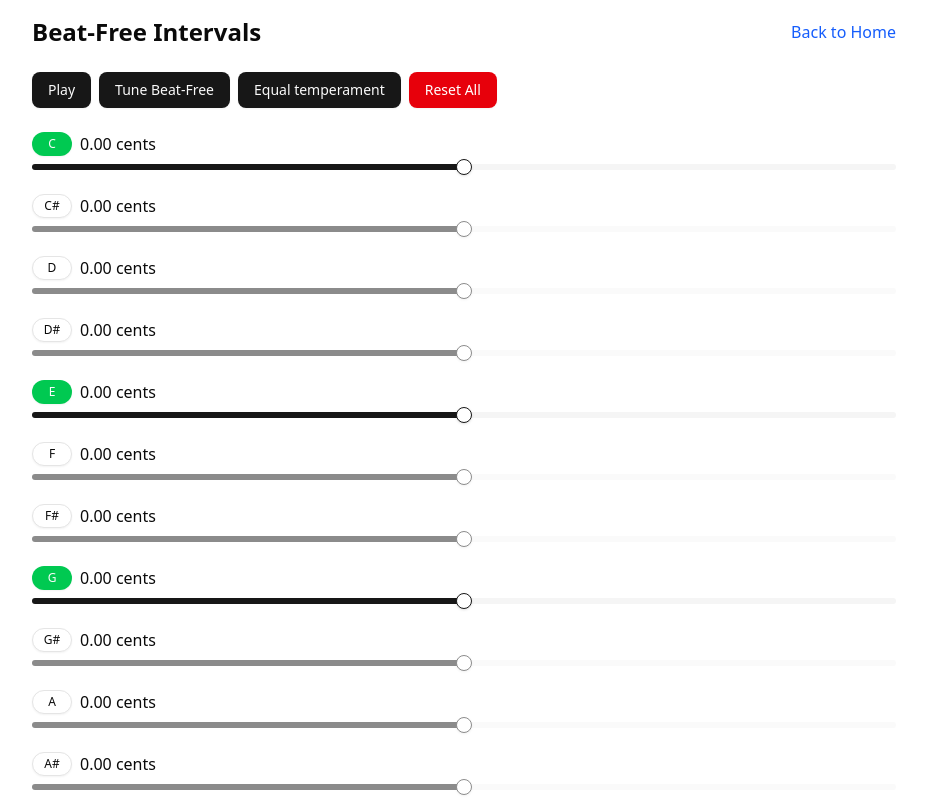
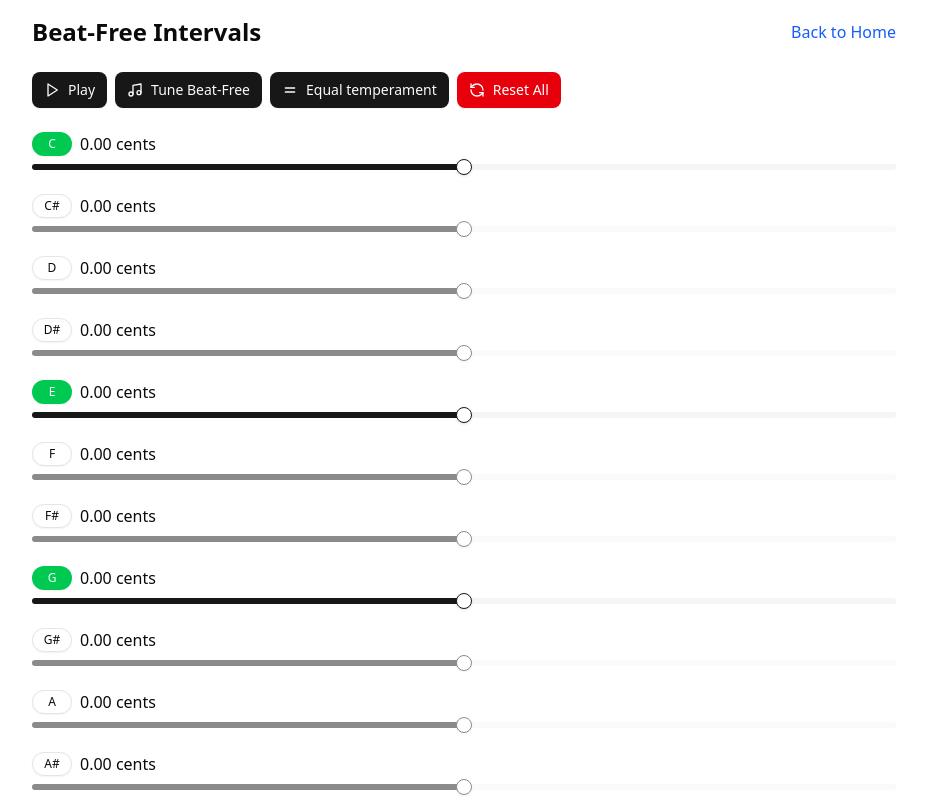
Before and after one commit to szabyg/clear-chord, a React (Vite) app: page /clear-chord/beat-free-intervals in a window 1280 px wide. Shown: the top 800 px of the page, without its empty margins (176-1103 px from the left). Built offline with nearby package versions, Linux system fonts and the light colour scheme.

Commit message:
Add icons to buttons in BeatFreeIntervals and LandingPage for improved UI clarity

```diff
--- a/src/BeatFreeIntervals.tsx
+++ b/src/BeatFreeIntervals.tsx
@@ -8,6 +8,7 @@ import {
   initializeDetuneCents,
   initializeActiveNotes,
 } from "@/utils/noteUtils";
+import { Play, Pause, Music, Equal, RefreshCcw } from "lucide-react";
 
 const NOTE_NAMES = [
   "C",
@@ -424,11 +425,21 @@ export default function BeatFreeIntervals() {
         <div className="flex flex-col md:flex-row gap-4">
           <div className="flex flex-wrap items-end gap-2">
             <Button onClick={togglePlayback}>
+              {isPlaying ? <Pause /> : <Play />}
               {isPlaying ? "Stop" : "Play"}
             </Button>
-            <Button onClick={tuneBeatFree}>Tune Beat-Free</Button>
-            <Button onClick={resetPitches}>Equal temperament</Button>
-            <Button onClick={resetAll} variant="destructive">Reset All</Button>
+            <Button onClick={tuneBeatFree}>
+              <Music />
+              Tune Beat-Free
+            </Button>
+            <Button onClick={resetPitches}>
+              <Equal />
+              Equal temperament
+            </Button>
+            <Button onClick={resetAll} variant="destructive">
+              <RefreshCcw />
+              Reset All
+            </Button>
           </div>
         </div>
 
--- a/src/LandingPage.tsx
+++ b/src/LandingPage.tsx
@@ -1,5 +1,6 @@
 import { Link } from "react-router-dom";
 import { Button } from "@/components/ui/button";
+import { ArrowRight } from "lucide-react";
 
 export default function LandingPage() {
   return (
@@ -62,6 +63,7 @@ export default function LandingPage() {
           <Link to="/beat-free-intervals">
             <Button className="text-lg px-6 py-3 w-full md:w-auto">
               Explore Beat-Free Intervals
+              <ArrowRight />
             </Button>
           </Link>
         </div>
```
